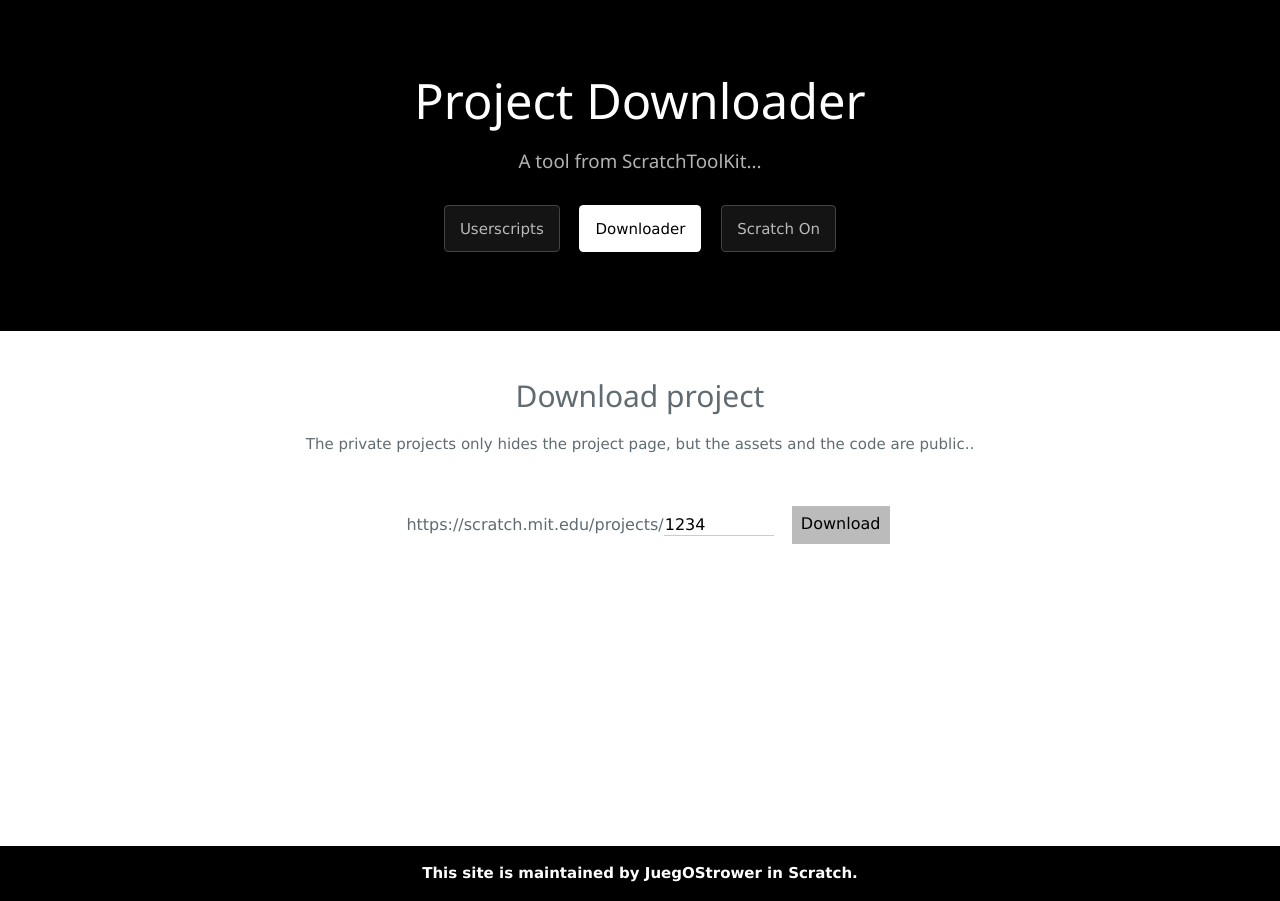
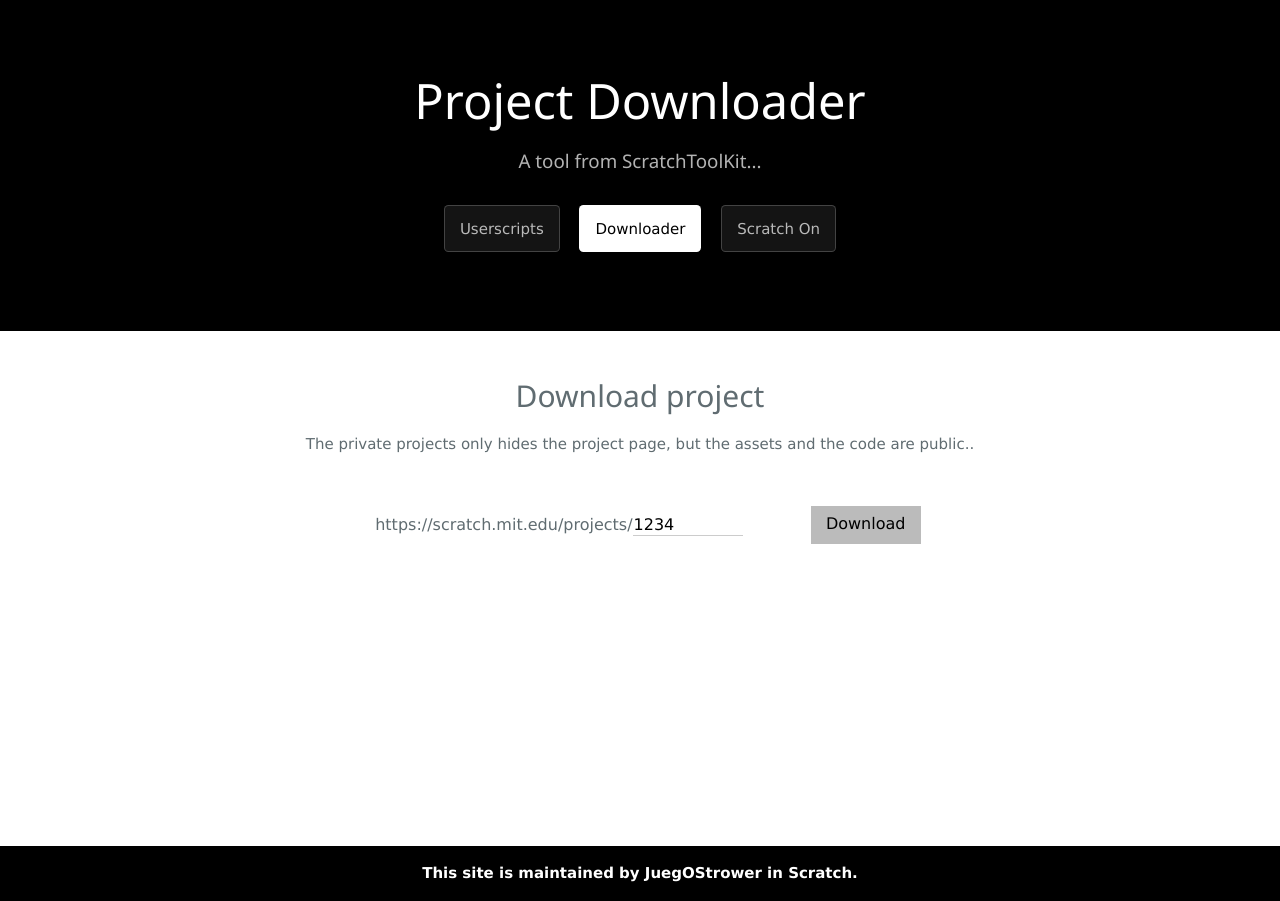
Before and after one commit to JuegOStrower/juegostrower.github.io, a Jekyll site: the page downloader/index.html, which Jekyll copies as it is, in a window 1280 px wide. Built offline with Jekyll 4.4.1, drawn with Linux system fonts in a browser that asks for light colours; nearby versions of some CDN libraries; comment, search, counter and statistics services are not loaded.

Commit message:
Update index.html

```diff
--- a/downloader/index.html
+++ b/downloader/index.html
@@ -35,7 +35,7 @@
       <p>The private projects only hides the project page, but the assets and the code are public..</p>
     <div class="w3-container w3-responsive">
 	<div id="progress"></div>
-	<table class="w3-table" style="margin:0px auto; width:40%">
+	<table class="w3-table" style="margin:0px auto; width:45%">
           <tbody><tr class="w3-text-white">
             <th>What's the Project Id?</th>
 			<th id="downdirect" class="w3-right w3-small">Direct link</th>
```
